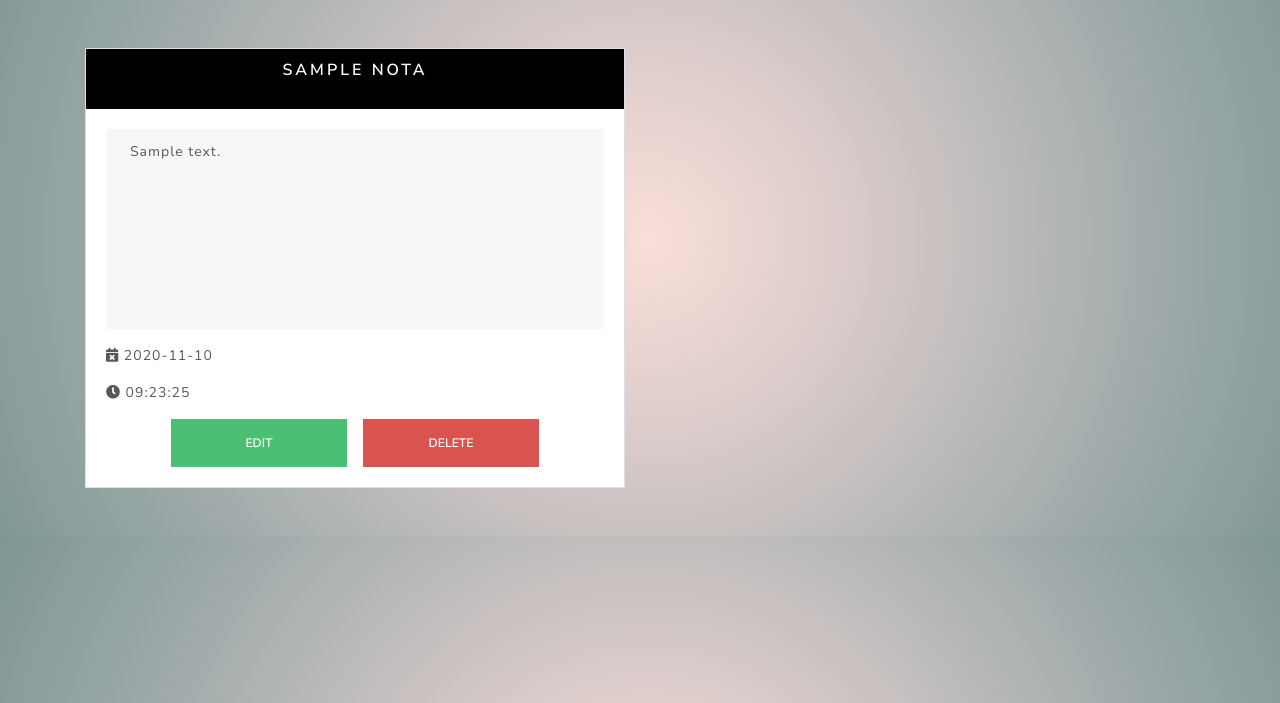
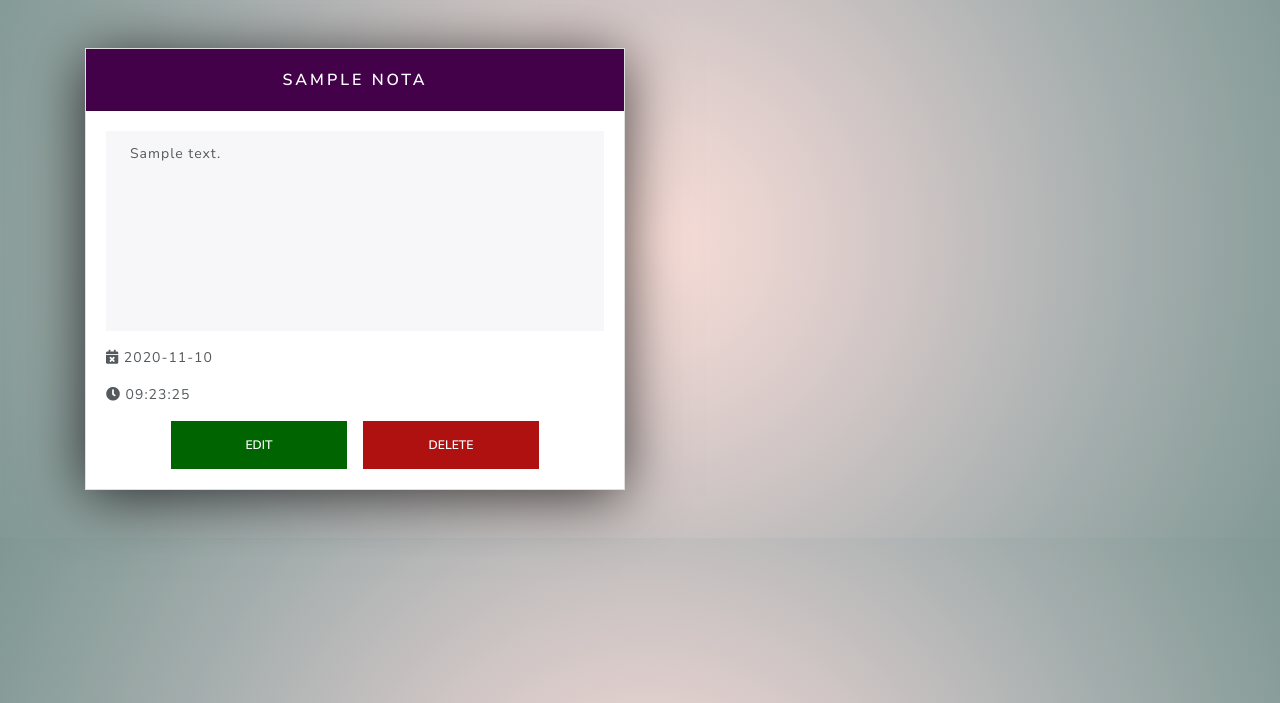
Before and after one commit to santigp258/Notes-Application, a PHP site: page /notes.php in a window 1280 px wide. Shown: the part 97-800 px from the top of the page. Run offline with PHP 8.4, Linux system fonts and the light colour scheme; tables that the repository leaves empty or names only in its code hold one stand-in row (values such as "Sample post"); data that the repository does not hold is empty.

Commit message:
add colors interface

```diff
--- a/css/styles.css
+++ b/css/styles.css
@@ -10,14 +10,59 @@ body {
     #7f9793 100%
   );
 }
-
+/* index */
 div.box {
   -webkit-box-shadow: 20px -13px 30px -2px rgba(8, 8, 8, 0.75);
   -moz-box-shadow: 20px -13px 30px -2px rgba(8, 8, 8, 0.75);
   box-shadow: 20px -13px 30px -2px rgba(8, 8, 8, 0.75);
 }
 
+div.head{
+    background-color: rgb(12, 0, 0);
+}
+
+div.head h4{
+    color: #fff;
+}
+
+/* notes */
+
 div.card-h {
   min-height: 60px;
-  background-color: rgb(0, 0, 0);
+  background-color:  rgb(66, 1, 72);
+  cursor: pointer;
 }
+
+div.card-h:hover{
+    background-color:
+    rgb(71, 0, 112);
+}
+
+div.card-h h5 {
+  color: #fff;
+  text-align: center;
+  margin-top: 10px;
+}
+
+div.box-notes {
+  -webkit-box-shadow: -1px 7px 56px -1px rgba(0, 0, 0, 0.75);
+  -moz-box-shadow: -1px 7px 56px -1px rgba(0, 0, 0, 0.75);
+  box-shadow: -1px 7px 56px -1px rgba(0, 0, 0, 0.75);
+}
+
+.button-edit{
+    background-color: #006400!important;
+}
+
+.button-edit:hover{
+    background-color: #002c00!important;
+}
+
+.button-delete{
+    background-color: #af1111!important;
+
+}
+
+.button-delete:hover{
+    background-color: #4b0000!important;
+}
--- a/index.php
+++ b/index.php
@@ -16,8 +16,8 @@
         </div>
 
       <?php session_unset();} //clear data session?>
-      <div class="card box">
-        <div class="card-header">
+      <div class="card box mt-4">
+        <div class="card-header head">
           <h4>New Note</h4>
         </div>
         <form action="save.php" method="POST" id="note-form" class="card-body">
--- a/notes.php
+++ b/notes.php
@@ -22,9 +22,9 @@ try {
                 $date = $theDate->format('Y-m-d');
                 $hour = $theDate->format('H:i:s');
             ?>
-          <div class="card">
+          <div class="card box-notes">
             <div class="card-header card-h" >
-              <h5 style="color: #fff; text-align:center"><?php echo $task['title'];?></h5>
+              <h5><?php echo $task['title'];?></h5>
             </div>
             <div class="card-body">
           <div class="form-group">
@@ -37,8 +37,8 @@ try {
           <p> <i class="fas fa-clock"></i> <?php echo $hour  ?></p>
           </div>
           <div class="row justify-content-center ">
-              <input type="button" value="Edit" class="btn btn-success  col-4 mr-3" name="edit" >
-              <input type="button" value="Delete" class="btn btn-danger col-4" name="delete">
+              <input type="button" value="Edit" class="btn btn-success  button-edit col-4 mr-3" name="edit" >
+              <input type="button" value="Delete" class="btn btn-danger button-delete col-4" name="delete">
           </div>
           </div>
         </div>
```
